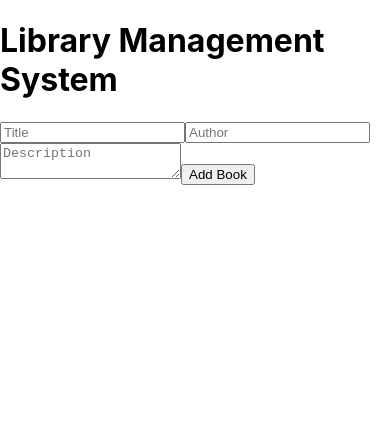
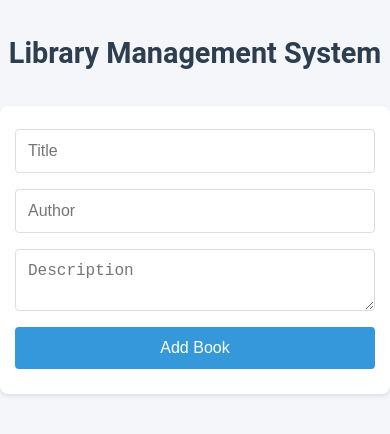
Before and after one commit to naamiahmed/Library_Management_System, a React (Create React App) app in the folder Front-End/library-management-frontend/: page / in a window 390 px wide. Shown: the top 434 px of the page. Built offline with nearby package versions, Linux system fonts and the light colour scheme.

Commit message:
Add global styles and confirm dialog component for improved UI consistency

```diff
--- a/Front-End/library-management-frontend/src/components/Book/BookCard.tsx
+++ b/Front-End/library-management-frontend/src/components/Book/BookCard.tsx
@@ -1,6 +1,7 @@
 // src/components/Book/BookCard.tsx
 import React from 'react';
 import { Book } from '../../types/Book.ts';
+import '../../styles/global.css';
 
 interface BookCardProps {
     book: Book;
--- a/Front-End/library-management-frontend/src/components/Book/BookForm.tsx
+++ b/Front-End/library-management-frontend/src/components/Book/BookForm.tsx
@@ -1,6 +1,8 @@
 // src/components/Book/BookForm.tsx
 import React, { useState, useEffect } from 'react';
 import { Book } from '../../types/Book.ts';
+import '../../styles/global.css';
+
 
 interface BookFormProps {
     onAddBook: (book: Book) => void;
--- a/Front-End/library-management-frontend/src/components/Book/BookList.tsx
+++ b/Front-End/library-management-frontend/src/components/Book/BookList.tsx
@@ -2,6 +2,8 @@
 import React from 'react';
 import { Book } from '../../types/Book.ts';
 import BookCard from './BookCard.tsx';
+import '../../styles/global.css';
+
 
 interface BookListProps {
     books: Book[];
--- /dev/null
+++ b/Front-End/library-management-frontend/src/components/Common/ConfirmDialog.tsx
@@ -0,0 +1,36 @@
+// src/components/Common/ConfirmDialog.tsx
+import React from 'react';
+import '../../styles/global.css';
+
+interface ConfirmDialogProps {
+    isOpen: boolean;
+    onConfirm: () => void;
+    onCancel: () => void;
+    title: string;
+    message: string;
+}
+
+const ConfirmDialog: React.FC<ConfirmDialogProps> = ({
+    isOpen,
+    onConfirm,
+    onCancel,
+    title,
+    message
+}) => {
+    if (!isOpen) return null;
+
+    return (
+        <div className="modal-overlay">
+            <div className="modal-content">
+                <h2>{title}</h2>
+                <p>{message}</p>
+                <div className="modal-buttons">
+                    <button className="btn-confirm" onClick={onConfirm}>Confirm</button>
+                    <button className="btn-cancel" onClick={onCancel}>Cancel</button>
+                </div>
+            </div>
+        </div>
+    );
+};
+
+export default ConfirmDialog;
--- a/Front-End/library-management-frontend/src/pages/AddBookPage.tsx
+++ b/Front-End/library-management-frontend/src/pages/AddBookPage.tsx
@@ -1,5 +1,7 @@
 import React from 'react';
 import BookForm from '../components/Book/BookForm.tsx';
+import '../styles/global.css';
+
 
 const AddBookPage: React.FC = () => {
     return (
--- a/Front-End/library-management-frontend/src/pages/EditBookPage.tsx
+++ b/Front-End/library-management-frontend/src/pages/EditBookPage.tsx
@@ -1,6 +1,8 @@
 import React from 'react';
 import { useParams } from 'react-router-dom';
 import BookForm from '../components/Book/BookForm.tsx';
+import '../styles/global.css';
+
 
 
 
--- a/Front-End/library-management-frontend/src/pages/HomePage.tsx
+++ b/Front-End/library-management-frontend/src/pages/HomePage.tsx
@@ -2,11 +2,17 @@
 import React from 'react';
 import BookList from '../components/Book/BookList.tsx';
 import BookForm from '../components/Book/BookForm.tsx';
-import { Book } from '../types/Book.ts';
+import ConfirmDialog from '../components/Common/ConfirmDialog.tsx';
+import { Book } from '../types/Book';
+import '../styles/global.css';
 
 const HomePage: React.FC = () => {
     const [books, setBooks] = React.useState<Book[]>([]);
     const [editingBook, setEditingBook] = React.useState<Book | null>(null);
+    const [deleteConfirm, setDeleteConfirm] = React.useState<{show: boolean; bookId: number | null}>({
+        show: false,
+        bookId: null
+    });
 
     const handleAddBook = (newBook: Book) => {
         setBooks([...books, newBook]);
@@ -17,8 +23,15 @@ const HomePage: React.FC = () => {
         setEditingBook(null);
     };
 
-    const handleDeleteBook = (bookId: number) => {
-        setBooks(books.filter(book => book.id !== bookId));
+    const handleDeleteConfirm = (bookId: number) => {
+        setDeleteConfirm({ show: true, bookId });
+    };
+
+    const handleDeleteBook = () => {
+        if (deleteConfirm.bookId) {
+            setBooks(books.filter(book => book.id !== deleteConfirm.bookId));
+            setDeleteConfirm({ show: false, bookId: null });
+        }
     };
 
     const handleEditClick = (book: Book) => {
@@ -36,7 +49,14 @@ const HomePage: React.FC = () => {
             <BookList
                 books={books}
                 onEdit={handleEditClick}
-                onDelete={handleDeleteBook}
+                onDelete={handleDeleteConfirm}
+            />
+            <ConfirmDialog
+                isOpen={deleteConfirm.show}
+                onConfirm={handleDeleteBook}
+                onCancel={() => setDeleteConfirm({ show: false, bookId: null })}
+                title="Confirm Delete"
+                message="Are you sure you want to delete this book?"
             />
         </div>
     );
--- a/Front-End/library-management-frontend/src/styles/global.css
+++ b/Front-End/library-management-frontend/src/styles/global.css
@@ -0,0 +1,266 @@
+/* src/styles/global.css */
+:root {
+  --primary-color: #2c3e50;
+  --secondary-color: #3498db;
+  --background-color: #f5f6fa;
+  --text-color: #2c3e50;
+  --card-shadow: 0 2px 4px rgba(0,0,0,0.1);
+}
+
+* {
+  margin: 0;
+  padding: 0;
+  box-sizing: border-box;
+}
+
+body {
+  background-color: var(--background-color);
+  color: var(--text-color);
+  font-family: 'Roboto', sans-serif;
+  line-height: 1.6;
+}
+
+/* Layout */
+.container {
+  max-width: 1200px;
+  margin: 0 auto;
+  padding: 20px;
+}
+
+/* Book Form */
+.book-form {
+  background: white;
+  padding: 20px;
+  border-radius: 8px;
+  box-shadow: var(--card-shadow);
+  margin-bottom: 30px;
+  max-width: 600px;
+  margin: 20px auto;
+}
+
+.book-form input,
+.book-form textarea {
+  width: 100%;
+  padding: 12px;
+  margin: 8px 0;
+  border: 1px solid #ddd;
+  border-radius: 4px;
+  font-size: 16px;
+}
+
+.book-form button {
+  background-color: var(--secondary-color);
+  color: white;
+  padding: 12px 24px;
+  border: none;
+  border-radius: 4px;
+  cursor: pointer;
+  font-size: 16px;
+  transition: background-color 0.3s;
+}
+
+.book-form button:hover {
+  background-color: #2980b9;
+}
+
+/* Book List */
+.book-list {
+  display: grid;
+  grid-template-columns: repeat(auto-fill, minmax(300px, 1fr));
+  gap: 20px;
+  padding: 20px;
+}
+
+/* Book Card */
+.book-card {
+  background: white;
+  border-radius: 8px;
+  padding: 20px;
+  box-shadow: var(--card-shadow);
+  transition: transform 0.3s;
+}
+
+.book-card:hover {
+  transform: translateY(-5px);
+}
+
+.book-card h3 {
+  color: var(--primary-color);
+  margin-bottom: 10px;
+}
+
+.book-card p {
+  margin-bottom: 15px;
+  color: #666;
+}
+
+.book-card button {
+  padding: 8px 16px;
+  margin-right: 10px;
+  border: none;
+  border-radius: 4px;
+  cursor: pointer;
+  transition: background-color 0.3s;
+}
+
+.book-card button:first-of-type {
+  background-color: var(--secondary-color);
+  color: white;
+}
+
+.book-card button:last-of-type {
+  background-color: #e74c3c;
+  color: white;
+}
+
+/* Headers */
+h1 {
+  text-align: center;
+  color: var(--primary-color);
+  margin: 30px 0;
+  font-size: 2.5rem;
+}
+
+/* Responsive Design */
+@media (max-width: 768px) {
+  .book-list {
+    grid-template-columns: repeat(auto-fill, minmax(250px, 1fr));
+  }
+
+  .container {
+    padding: 10px;
+  }
+
+  h1 {
+    font-size: 2rem;
+  }
+}
+
+@media (max-width: 480px) {
+  .book-list {
+    grid-template-columns: 1fr;
+  }
+
+  .book-form {
+    padding: 15px;
+  }
+
+  .book-card {
+    padding: 15px;
+  }
+
+  h1 {
+    font-size: 1.8rem;
+  }
+
+  .book-form button,
+  .book-card button {
+    width: 100%;
+    margin-bottom: 10px;
+  }
+}
+
+/* Loading State */
+.loading {
+  text-align: center;
+  padding: 20px;
+  font-size: 1.2rem;
+  color: var(--secondary-color);
+}
+
+/* Animations */
+@keyframes fadeIn {
+  from {
+    opacity: 0;
+    transform: translateY(20px);
+  }
+  to {
+    opacity: 1;
+    transform: translateY(0);
+  }
+}
+
+.book-card {
+  animation: fadeIn 0.5s ease-out;
+}
+
+
+/* Add these styles to your existing global.css */
+
+.modal-overlay {
+    position: fixed;
+    top: 0;
+    left: 0;
+    right: 0;
+    bottom: 0;
+    background-color: rgba(0, 0, 0, 0.5);
+    display: flex;
+    justify-content: center;
+    align-items: center;
+    z-index: 1000;
+}
+
+.modal-content {
+    background: white;
+    padding: 20px;
+    border-radius: 8px;
+    box-shadow: 0 2px 10px rgba(0, 0, 0, 0.1);
+    max-width: 400px;
+    width: 90%;
+    animation: slideIn 0.3s ease-out;
+}
+
+.modal-content h2 {
+    margin-bottom: 15px;
+    color: var(--primary-color);
+}
+
+.modal-content p {
+    margin-bottom: 20px;
+    color: #666;
+}
+
+.modal-buttons {
+    display: flex;
+    justify-content: flex-end;
+    gap: 10px;
+}
+
+.btn-confirm {
+    background-color: #e74c3c;
+    color: white;
+    padding: 8px 16px;
+    border: none;
+    border-radius: 4px;
+    cursor: pointer;
+    transition: background-color 0.3s;
+}
+
+.btn-cancel {
+    background-color: #95a5a6;
+    color: white;
+    padding: 8px 16px;
+    border: none;
+    border-radius: 4px;
+    cursor: pointer;
+    transition: background-color 0.3s;
+}
+
+.btn-confirm:hover {
+    background-color: #c0392b;
+}
+
+.btn-cancel:hover {
+    background-color: #7f8c8d;
+}
+
+@keyframes slideIn {
+    from {
+        transform: translateY(-20px);
+        opacity: 0;
+    }
+    to {
+        transform: translateY(0);
+        opacity: 1;
+    }
+}
```
